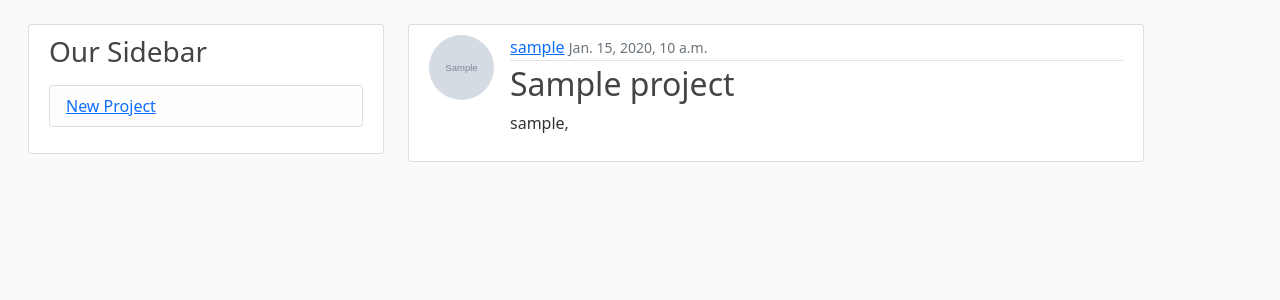
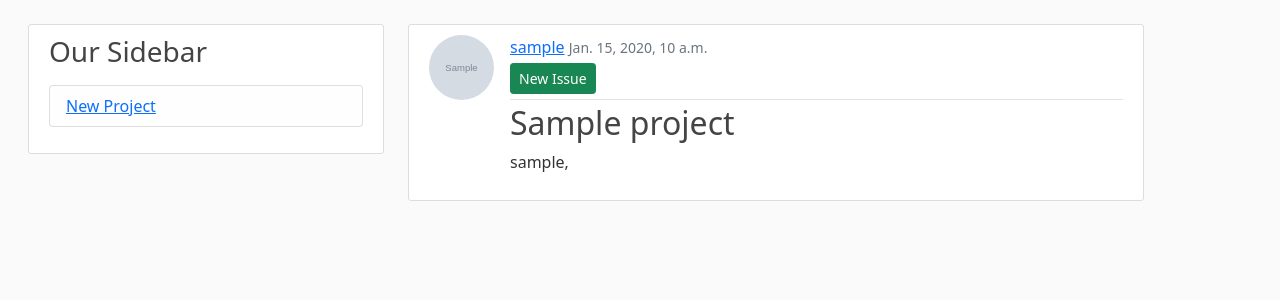
Before and after one commit to Onnryo/bug-tracker, a Django app: page /project/1/ in a window 1280 px wide. Shown: the part 56-356 px from the top of the page. Run offline with Django 3.2, Linux system fonts and the light colour scheme; tables that the repository leaves empty hold one stand-in row (values such as "Sample post"); grey boxes marked "Sample" are stand-in pictures.

Commit message:
Added create issue button

```diff
--- a/src/projects/templates/projects/project_detail.html
+++ b/src/projects/templates/projects/project_detail.html
@@ -7,6 +7,11 @@
                 <div class="article-metadata">
                     <a class="mr-2" href="{% url 'user-projects' project.owner.username %}">{{ project.owner }}</a>
                     <small class="text-muted">{{ project.modified }}</small>
+                    {% if project.is_public or user in project.members.all %}
+                        <div>
+                            <a class="btn btn-success btn-sm mt-1 mb-1" href="{% url 'issue-create' project.id %}">New Issue</a>
+                        </div>
+                    {% endif %}
                     {% if project.owner == user %}
                         <div>
                             <a class="btn btn-secondary btn-sm mt-1 mb-1" href="{% url 'project-update' project.id %}">Update</a>
```
